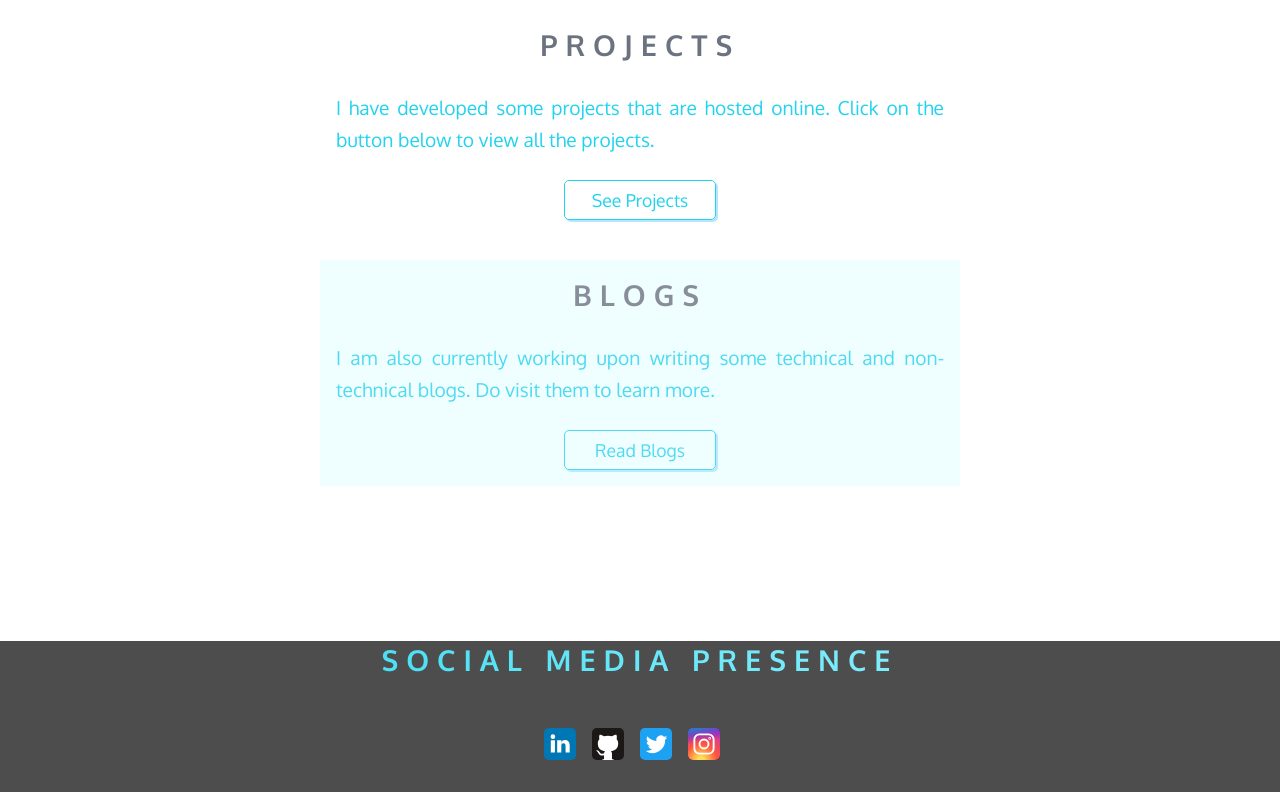
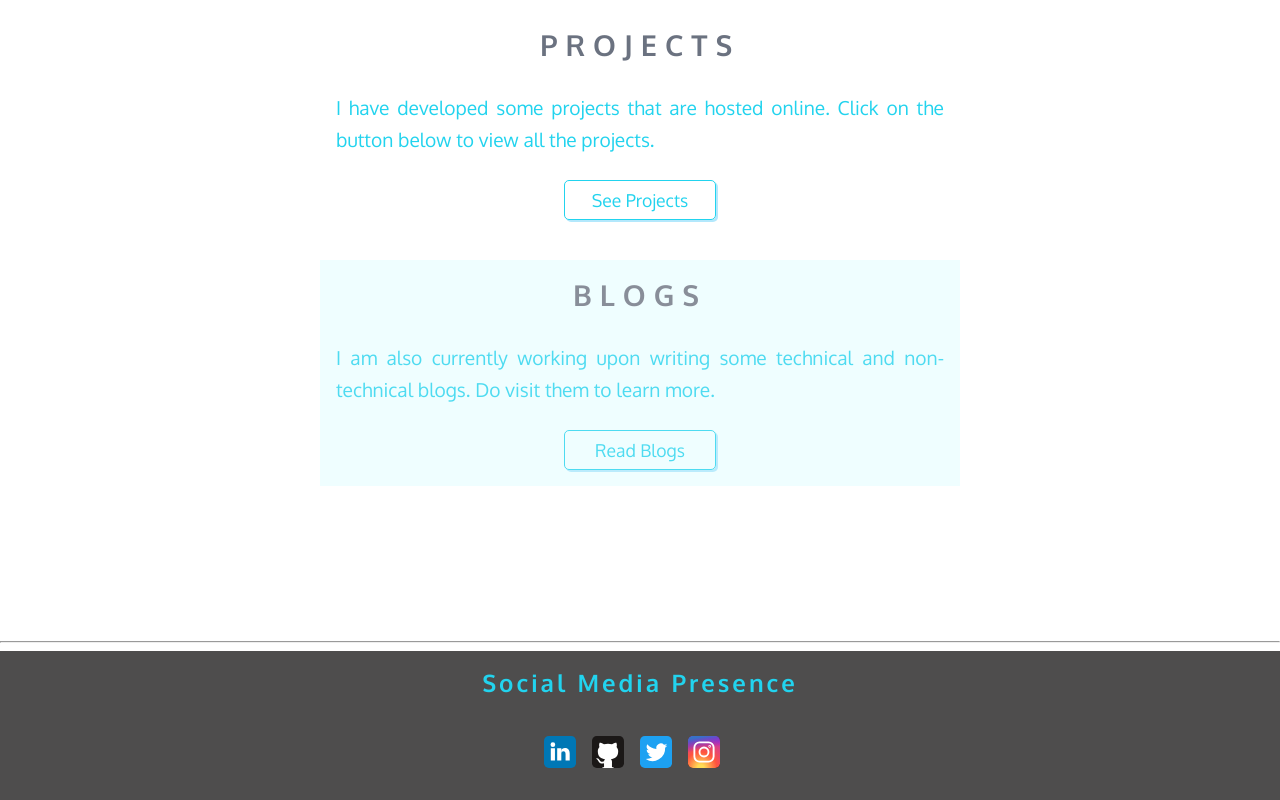
Before and after one commit to vishalchauhan91196/Portfolio, a plain HTML site: page index.html in a window 1280 px wide. Shown: the part 946-1746 px from the top of the page. Drawn offline with Linux system fonts and the light colour scheme.

Commit message:
Update index.html

```diff
--- a/index.html
+++ b/index.html
@@ -69,8 +69,10 @@
       </div>
     </section>
 
+    <hr />
+
     <footer>
-      <p class="heading heading__typography">Social Media Presence</p>
+      <p class="footer__heading">Social Media Presence</p>
       <ul class="footer__items">
         <li class="item">
           <a
```
